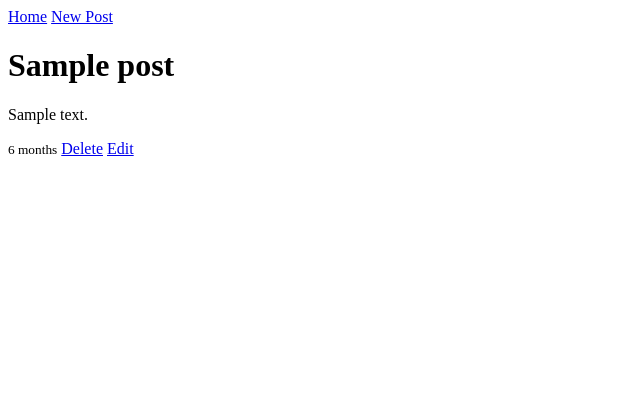
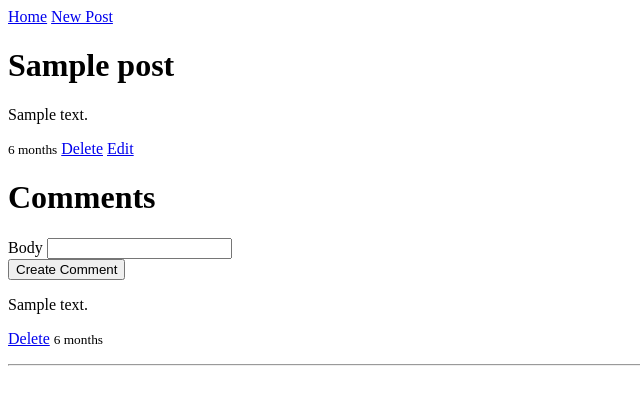
Before and after one commit to kaylyn19/codecore_homework, a Rails app: page /posts/1 in a window 1280 px wide. Shown: the top 405 px of the page, without its empty margins (0-640 px from the left). Run offline with Rails 7, Linux system fonts and the light colour scheme; tables that the repository leaves empty hold one stand-in row (values such as "Sample post"); style sheets or scripts are compiled from the project's sources.

Commit message:
complete post and comment association with delete functionality of comments

```diff
--- /dev/null
+++ b/blog_on_rails/app/assets/javascripts/comments.coffee
@@ -0,0 +1,3 @@
+# Place all the behaviors and hooks related to the matching controller here.
+# All this logic will automatically be available in application.js.
+# You can use CoffeeScript in this file: http://coffeescript.org/
--- /dev/null
+++ b/blog_on_rails/app/assets/javascripts/home.coffee
@@ -0,0 +1,3 @@
+# Place all the behaviors and hooks related to the matching controller here.
+# All this logic will automatically be available in application.js.
+# You can use CoffeeScript in this file: http://coffeescript.org/
--- /dev/null
+++ b/blog_on_rails/app/assets/stylesheets/comments.scss
@@ -0,0 +1,3 @@
+// Place all the styles related to the comments controller here.
+// They will automatically be included in application.css.
+// You can use Sass (SCSS) here: http://sass-lang.com/
--- /dev/null
+++ b/blog_on_rails/app/assets/stylesheets/home.scss
@@ -0,0 +1,3 @@
+// Place all the styles related to the home controller here.
+// They will automatically be included in application.css.
+// You can use Sass (SCSS) here: http://sass-lang.com/
--- /dev/null
+++ b/blog_on_rails/app/controllers/home_controller.rb
@@ -0,0 +1,5 @@
+class HomeController < ApplicationController
+    def index
+        @post = Post.all
+    end
+end
--- a/blog_on_rails/app/controllers/posts_controller.rb
+++ b/blog_on_rails/app/controllers/posts_controller.rb
@@ -15,6 +15,8 @@ class PostsController < ApplicationController
 
     def show
         @post = Post.find_by_id params[:id]
+        @comment = Comment.new
+        @comments = @post.comments.order(created_at: :desc)
     end
 
     def index
@@ -24,7 +26,7 @@ class PostsController < ApplicationController
     def destroy
         @post = Post.find params[:id]
         @post.destroy
-        redirect_to posts_path
+        redirect_to root_path
     end
 
     def edit
--- /dev/null
+++ b/blog_on_rails/app/helpers/comments_helper.rb
@@ -0,0 +1,2 @@
+module CommentsHelper
+end
--- /dev/null
+++ b/blog_on_rails/app/helpers/home_helper.rb
@@ -0,0 +1,2 @@
+module HomeHelper
+end
--- /dev/null
+++ b/blog_on_rails/app/models/comment.rb
@@ -0,0 +1,4 @@
+class Comment < ApplicationRecord
+  belongs_to :post
+  validates :body, presence: true
+end
--- a/blog_on_rails/app/models/post.rb
+++ b/blog_on_rails/app/models/post.rb
@@ -1,4 +1,6 @@
 class Post < ApplicationRecord
+    has_many :comments, dependent: :destroy
+
     validates :title, presence: true
     validates :body, presence: true, length: {minimum: 50}
 end
--- a/blog_on_rails/app/views/layouts/application.html.erb
+++ b/blog_on_rails/app/views/layouts/application.html.erb
@@ -10,7 +10,7 @@
   </head>
 
   <body>
-  <%= link_to "Home", posts_path %>
+  <%= link_to "Home", root_path %>
   <%= link_to "New Post", new_post_path %>
 
   <% flash[:notice] || flash[:alert] %>
--- a/blog_on_rails/app/views/posts/show.html.erb
+++ b/blog_on_rails/app/views/posts/show.html.erb
@@ -4,3 +4,19 @@
 
 <%= link_to "Delete", post_path(@post.id), method: :delete, data: {confirm: "Are you sure you want to delete the post?"}%>
 <%= link_to "Edit", edit_post_path %>
+<br>
+<h1>Comments</h1>
+<%= form_with model: [@post, @comment], local: true do |form| %>
+    <div>
+        <%= form.label :body %>
+        <%= form.text_field :body%>
+    </div>
+    <%= form.submit %>
+<% end %>
+
+<% @comments.each do |comment| %>
+    <p><%= comment.body %><p>
+    <%= link_to "Delete", post_comment_path(comment.post_id, comment.id), method: :delete, data: {confirm: "Are you sure you want to delete your comment?"} %>
+    <small><%= time_ago_in_words(comment.updated_at) %></small>
+    <hr>
+<% end %>
--- a/blog_on_rails/config/routes.rb
+++ b/blog_on_rails/config/routes.rb
@@ -1,5 +1,9 @@
 Rails.application.routes.draw do
   # For details on the DSL available within this file, see http://guides.rubyonrails.org/routing.html
-
-  resources :posts
+  get '/', {to: 'home#index', as: 'root'}
+  get '/posts', {to: 'home#index', as: 'posts'}
+  resources :posts, except: [:index]
+  resources :posts do
+    resources :comments
+  end
 end
```
Also changed, not shown: blog_on_rails/app/controllers/comments_controller.rb (added, +21 -0 lines), blog_on_rails/db/migrate/20190707000910_create_comments.rb (added, +10 -0 lines), blog_on_rails/app/views/home/index.html.erb (renamed from blog_on_rails/app/views/posts/index.html.erb), blog_on_rails/db/schema.rb.
